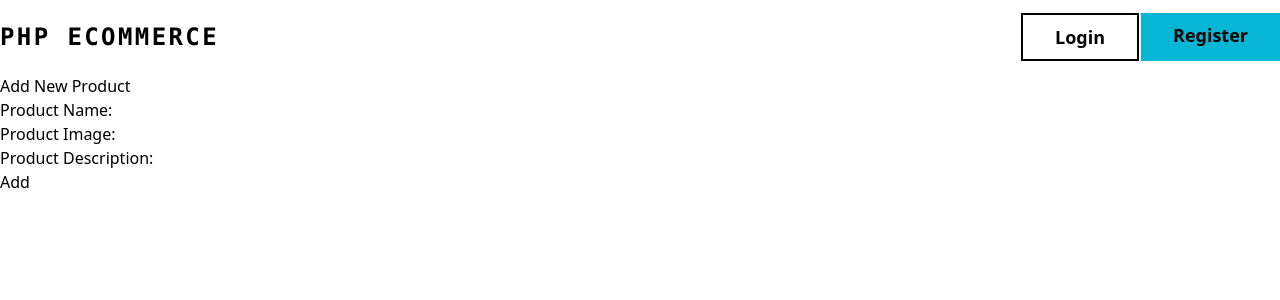
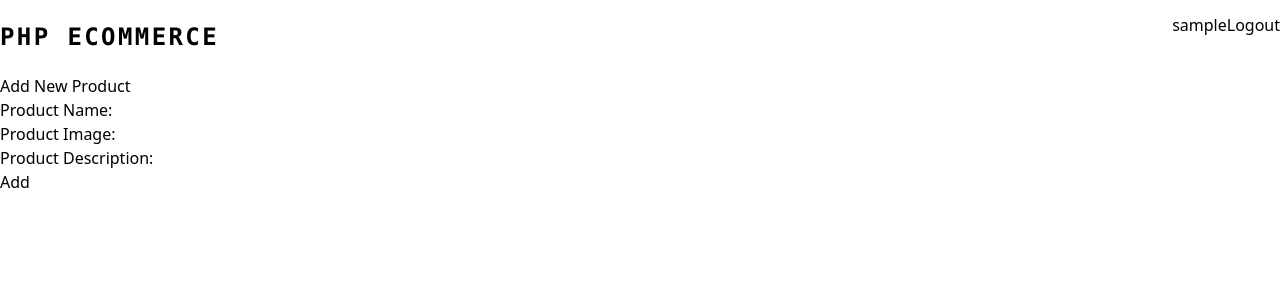
Before and after one commit to devphoebusapollo/php-ecommerce-practice, a PHP site: page /xampp/add-product.php in a window 1280 px wide. Shown: the top 300 px of the page. Run offline with PHP 8.4, Linux system fonts and the light colour scheme; the visitor is signed in with stand-in values (Sample User, id 1); data that the repository does not hold is empty; some libraries are stand-ins or nearby versions.

```diff
--- a/add-product.php
+++ b/add-product.php
@@ -1,4 +1,5 @@
 <?php
+session_start();
 include_once 'logic.php';
 ?>
 
--- a/login.php
+++ b/auth/login.php
@@ -31,7 +31,7 @@ $users = $connect_database->all_users();
         </div>
         <button type="submit" name="login">Login</button>
     </form>
-    <a class="font-bold px-8 py-2 bg-cyan-500 text-lg ml-px" href="http://localhost/xampp/ecommerce/register.php">Register</a>
+    <a class="font-bold px-8 py-2 bg-cyan-500 text-lg ml-px" href="http://localhost/xampp/ecommerce/auth/register.php">Register</a>
 </body>
 
 </html>
--- a/edit-product.php
+++ b/edit-product.php
@@ -1,5 +1,6 @@
 <?php
 
+session_start();
 include_once 'logic.php';
 
 ?>
--- a/header.php
+++ b/header.php
@@ -4,14 +4,14 @@
 
         <!-- Display Login and Register Button if the user is not logged in -->
         <?php if (!isset($_SESSION['user'])) { ?>
-            <a class="font-bold px-8 py-2 border-black border-2 border-solid text-lg mr-px hover:bg-cyan-500" href="http://localhost/xampp/ecommerce/login.php">Login</a>
-            <a class="font-bold px-8 py-2 bg-cyan-500 text-lg ml-px" href="http://localhost/xampp/ecommerce/register.php">Register</a>
+            <a class="font-bold px-8 py-2 border-black border-2 border-solid text-lg mr-px hover:bg-cyan-500" href="http://localhost/xampp/ecommerce/auth/login.php">Login</a>
+            <a class="font-bold px-8 py-2 bg-cyan-500 text-lg ml-px" href="http://localhost/xampp/ecommerce/auth/register.php">Register</a>
         <?php } ?>
 
         <!-- Display the Username and Logout button after the user logged in -->
         <?php if (isset($_SESSION['user'])) { ?>
             <a><?php echo $_SESSION["user"]["username"] ?></a>
-            <form method="POST" action="./authentication.php">
+            <form method="POST" action="./auth/authentication.php">
                 <button type="submit" name="logout">Logout</button>
             </form>
         <?php } ?>
--- a/product-page.php
+++ b/product-page.php
@@ -1,5 +1,5 @@
 <?php
-
+session_start();
 include_once 'logic.php';
 
 ?>
```
Also changed, not shown: auth/authentication.php (renamed from authentication.php, +5 -5 lines), user_authentication.php (deleted, +0 -7 lines), auth/register.php (renamed from register.php).
